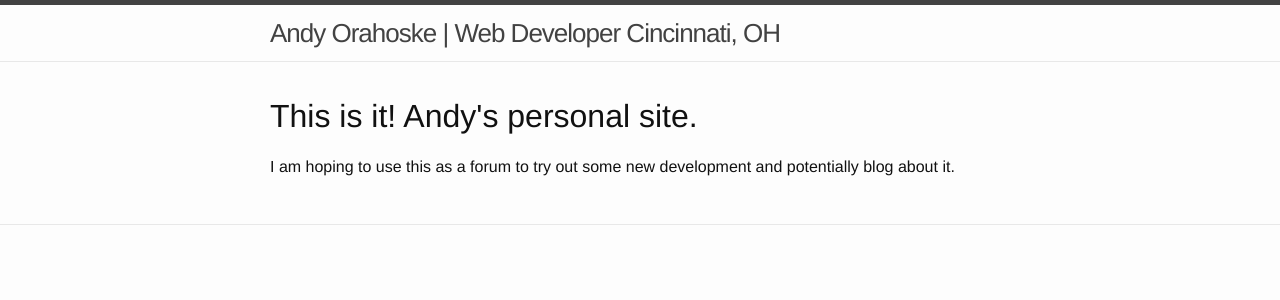
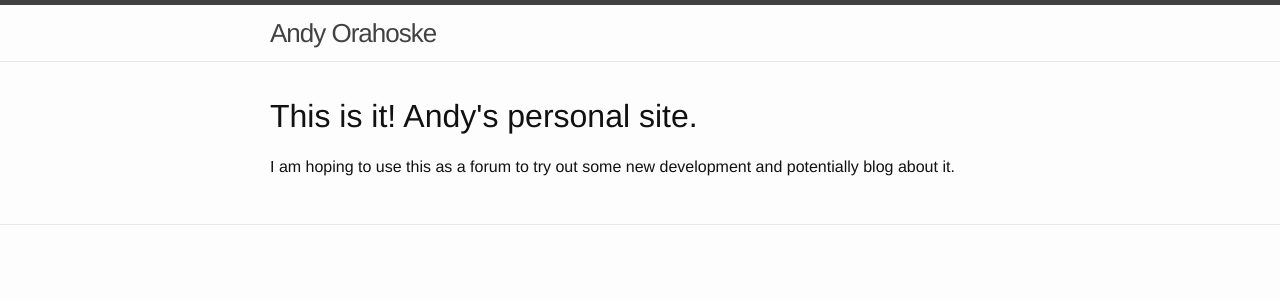
Before and after one commit to AO16/AO16.github.io, a Jekyll site: the page built from index.html, in a window 1280 px wide. Shown: the top 300 px of the page. Built offline with Jekyll 4.4.1, drawn with Linux system fonts in a browser that asks for light colours.

Commit message:
Updated header title

```diff
--- a/_includes/header.html
+++ b/_includes/header.html
@@ -2,7 +2,7 @@
 
   <div class="wrapper">
 
-    <a class="site-title" href="{{ site.baseurl }}/">{{ site.title }}</a>
+    <a class="site-title" href="{{ site.baseurl }}/">Andy Orahoske</a>
 
     <nav class="site-nav">
       <a href="#" class="menu-icon">
```
